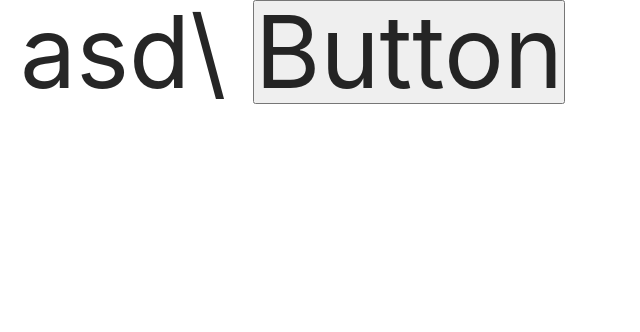
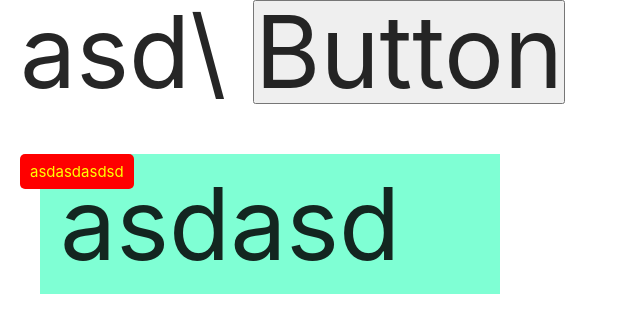
Before and after one commit to lzt-T/carpediemUi, a Vue app: page / in a window 1280 px wide. Shown: the top 332 px of the page, without its empty margins (0-640 px from the left). Built offline with nearby package versions, Linux system fonts and the light colour scheme; a web font is replaced by a local one.

Commit message:
feat: tooltip组件

```diff
--- a/examples/App.vue
+++ b/examples/App.vue
@@ -3,15 +3,14 @@
     asd\
     <button @click="onSizeChange">Button</button>
     <div class="suu">
-      <cd-message
-        v-model="data"
-        message="asd"
-        type="info"
-        :offset="20"
-        :duration="3000"
-        :closabled="true"
-        :center="true"
-      ></cd-message>
+      <cd-tooltip
+        backgroundColor="red"
+        color="yellow"
+        content="asdasdasdsd"
+        direction="top"
+      >
+        <div class="ppp">asdasd</div></cd-tooltip
+      >
     </div>
   </div>
   <form method="post" action="http://127.0.0.1:3000/su">
@@ -25,12 +24,12 @@ import { ref, onMounted, getCurrentInstance, watch, reactive } from "vue";
 export default {
   name: "App",
   setup() {
-    let data = ref(true);
+    let data = ref(false);
     watch(data, (newval, oldval) => {
       console.log(newval);
     });
     function onSizeChange(aa: any) {
-      data.value = !data.value;
+      data.value = true;
       console.log("asd");
     }
     function onCurrentChange(e: any) {
@@ -67,7 +66,13 @@ export default {
   line-height: 100px;
 }
 .suu {
+  margin-top: 50px;
   height: 600px;
   width: 500px;
 }
+.ppp {
+  margin: 20px;
+  background-color: aquamarine;
+  padding: 20px;
+}
 </style>
--- a/packages/index.ts
+++ b/packages/index.ts
@@ -37,9 +37,10 @@ import CdAlter from './alert'
 import CdDialog from './dialog'
 import CdDrawer from './drawer'
 import CdMessage from './message'
+import CdTooltip from './tooltip'
 
 // 所有组件列表
-const components = [CdButton, CdBorder, CdIcon, CdRow, CdCol, CdLink, CdScrollbar, CdCascader, CdCheckbox, CdCheckboxGroup, CdDatePicker, CdInput, CdInputNumber, CdRadio, CdRate, CdSelect, CdSlider, CdSwitch, CdUpload, CdAvatar, CdBadge, CdCarousel, CdCollapse, CdEmpty, CdImage, CdPagination, CdProgress, CdTable, CdTag, CdBacktop, CdBreadcrumb, CdPageHeader, CdTabs, CdTabPane, CdAlter, CdDialog, CdDrawer, CdMessage]
+const components = [CdButton, CdBorder, CdIcon, CdRow, CdCol, CdLink, CdScrollbar, CdCascader, CdCheckbox, CdCheckboxGroup, CdDatePicker, CdInput, CdInputNumber, CdRadio, CdRate, CdSelect, CdSlider, CdSwitch, CdUpload, CdAvatar, CdBadge, CdCarousel, CdCollapse, CdEmpty, CdImage, CdPagination, CdProgress, CdTable, CdTag, CdBacktop, CdBreadcrumb, CdPageHeader, CdTabs, CdTabPane, CdAlter, CdDialog, CdDrawer, CdMessage, CdTooltip]
 
 // 定义 install 方法， App 作为参数
 const install = (app: App): void => {
@@ -85,7 +86,8 @@ export {
     CdAlter,
     CdDialog,
     CdDrawer,
-    CdMessage
+    CdMessage,
+    CdTooltip
 }
 
 export default {
--- /dev/null
+++ b/packages/tooltip/index.ts
@@ -0,0 +1,9 @@
+import { App } from 'vue'
+import Tooltip from './src/tooltip.vue'
+
+// 定义 install 方法， App 作为参数
+Tooltip.install = (app: App): void => {
+    app.component(Tooltip.name, Tooltip)
+}
+
+export default Tooltip
--- /dev/null
+++ b/packages/tooltip/src/tooltip.vue
@@ -0,0 +1,96 @@
+<template>
+  <div class="cd-tooltip-frame">
+    <div :class="{ 'cd-tooltip': true }" ref="tooltip">
+      <div :class="{ 'cd-tooltip-icon': true }"></div>
+      <div>{{ content }}</div>
+    </div>
+    <div>
+      <slot></slot>
+    </div>
+  </div>
+</template>
+
+<script lang="ts">
+import { defineComponent, inject, onMounted, reactive, ref, watch } from "vue";
+export default defineComponent({
+  name: "cd-tooltip",
+  props: {
+    content: {
+      type: String,
+    },
+    backgroundColor: {
+      type: String,
+      default: "#2f2f31",
+    },
+    color: {
+      type: String,
+      default: "white",
+    },
+    direction: {
+      type: String,
+      default: "top",
+    },
+  },
+  setup(props, context) {
+    let tooltip = ref();
+    let heightData = ref<number>();
+    let widthData = ref<number>();
+    interface Direction {
+      top: number | undefined;
+      bottom: number | undefined;
+      left: number | undefined;
+      right: number | undefined;
+    }
+
+    let iconDirection = reactive<Direction>({
+      top: undefined,
+      bottom: undefined,
+      left: undefined,
+      right: undefined,
+    });
+    let tooltipDirection = reactive<Direction>({
+      top: undefined,
+      bottom: undefined,
+      left: undefined,
+      right: undefined,
+    });
+
+    function setDirection() {
+      if (props.direction == "top") {
+      } else if (props.direction == "bottom") {
+      } else if (props.direction == "left") {
+      } else if (props.direction == "right") {
+      }
+    }
+    onMounted(() => {
+      heightData.value = tooltip.value.clientHeight;
+      widthData.value = tooltip.value.clientWidth;
+    });
+    return {
+      tooltip,
+      heightData,
+      widthData,
+    };
+  },
+});
+</script>
+
+<style scoped>
+.cd-tooltip-frame {
+  position: relative;
+}
+.cd-tooltip {
+  position: absolute;
+  top: 0;
+  left: 0;
+  display: inline-block;
+  padding: 10px;
+  border-radius: 5px;
+  font-size: 15px;
+  line-height: 15px;
+  background-color: v-bind(backgroundColor);
+  color: v-bind(color);
+}
+.cd-tooltip-icon {
+}
+</style>
```
